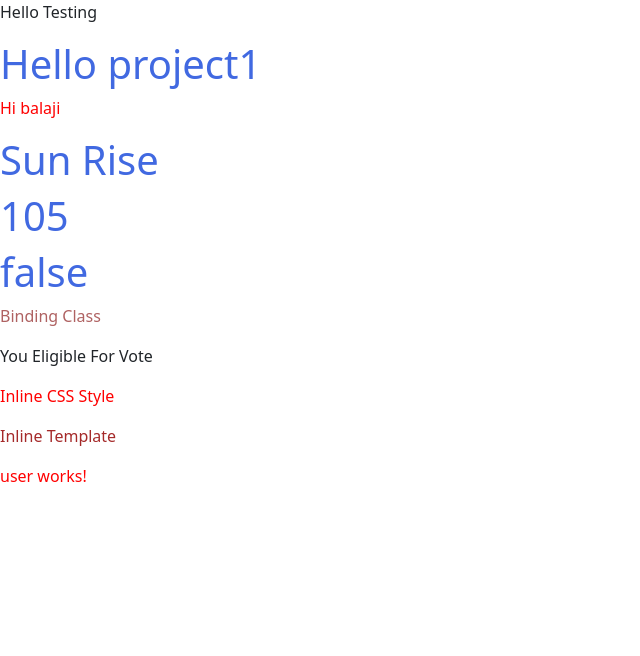
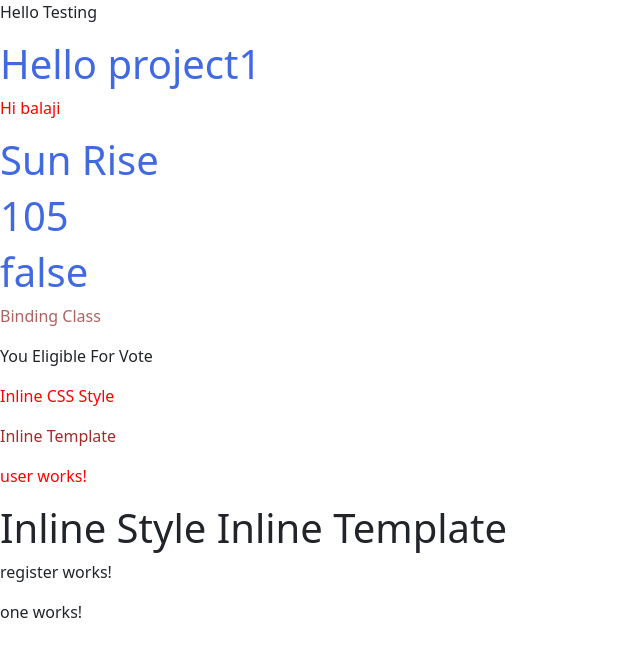
Before and after one commit to balaji1610/project1, an Angular app: page / in a window 1280 px wide. Shown: the top 656 px of the page, without its empty margins (0-640 px from the left). Built offline with nearby package versions, Linux system fonts and the light colour scheme.

Commit message:
Create Module

```diff
--- a/src/app/app.component.html
+++ b/src/app/app.component.html
@@ -22,6 +22,14 @@
 
 
 
+<!--Module START-->
+
+<app-register></app-register>
+
+<app-one></app-one>
+
+<!--Module END-->
+
 
 
 <!-- <button type="button" class="btn btn-primary click">Click</button> -->
--- a/src/app/app.module.ts
+++ b/src/app/app.module.ts
@@ -7,6 +7,7 @@ import { TestingComponent } from './testing/testing.component';
 import { CustomerComponent } from './customer/customer.component';
 import { SupplierComponent } from './supplier/supplier.component';
 import { UserComponent } from './user/user.component';
+import { UserAuthModule } from './user-auth/user-auth.module';
 
 @NgModule({
   declarations: [
@@ -18,7 +19,8 @@ import { UserComponent } from './user/user.component';
   ],
   imports: [
     BrowserModule,
-    AppRoutingModule
+    AppRoutingModule,
+    UserAuthModule
   ],
   providers: [],
   bootstrap: [AppComponent]
--- /dev/null
+++ b/src/app/user-auth/one/one.component.html
@@ -0,0 +1 @@
+<p>one works!</p>
--- /dev/null
+++ b/src/app/user-auth/one/one.component.ts
@@ -0,0 +1,15 @@
+import { Component, OnInit } from '@angular/core';
+
+@Component({
+  selector: 'app-one',
+  templateUrl: './one.component.html',
+  styleUrls: ['./one.component.css']
+})
+export class OneComponent implements OnInit {
+
+  constructor() { }
+
+  ngOnInit(): void {
+  }
+
+}
--- /dev/null
+++ b/src/app/user-auth/register/register.component.html
@@ -0,0 +1 @@
+<p>register works!</p>
--- /dev/null
+++ b/src/app/user-auth/register/register.component.ts
@@ -0,0 +1,15 @@
+import { Component, OnInit } from '@angular/core';
+
+@Component({
+  selector: 'app-register',
+  templateUrl: './register.component.html',
+  styleUrls: ['./register.component.css']
+})
+export class RegisterComponent implements OnInit {
+
+  constructor() { }
+
+  ngOnInit(): void {
+  }
+
+}
--- a/src/app/user/user.component.ts
+++ b/src/app/user/user.component.ts
@@ -6,6 +6,8 @@ import { Component, OnInit } from '@angular/core';
     <p class="allTemplate">
       user works!
     </p>
+    <h1>{{testfunction()}}</h1>
+
   `,
   styles: [
     '.allTemplate{color:red}'
@@ -13,9 +15,19 @@ import { Component, OnInit } from '@angular/core';
 })
 export class UserComponent implements OnInit {
 
-  constructor() { }
+
+  testfunction(){
+    var a = "Inline Style Inline Template"
+
+    return a;
+  }
+
+
+constructor() { }
 
   ngOnInit(): void {
   }
 
+
+
 }
```
Also changed, not shown: src/app/user-auth/user-auth.module.ts (added, +21 -0 lines), src/app/user-auth/one/one.component.css (added), src/app/user-auth/register/register.component.css (added), 2 other files (tests, documents, lock files or other folders).
